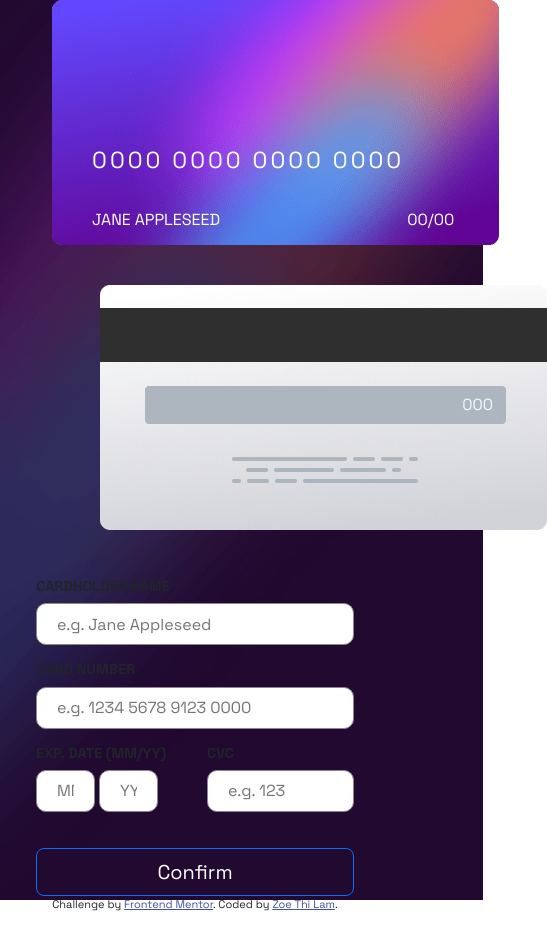
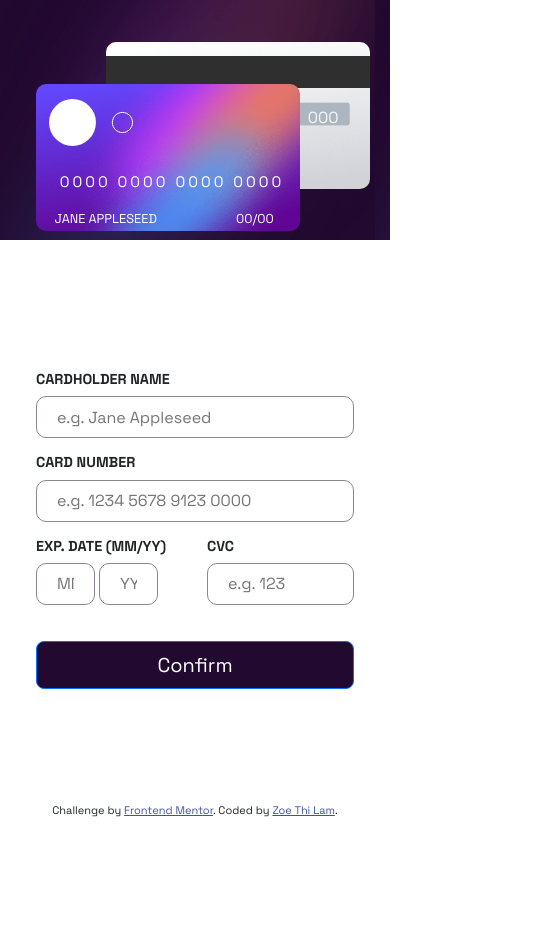
Before and after one commit to zoetlam/interactive-card-details-form, a plain HTML site: page index.html in a window 390 px wide. Shown: the whole page, 547 px wide, since content can reach past the window. Drawn offline with nearby package versions, Linux system fonts and the light colour scheme.

Commit message:
Style Responsive

```diff
--- a/css/styles.css
+++ b/css/styles.css
@@ -1,4 +1,4 @@
-.attribution { font-size: 11px; text-align: center; }
+.attribution { font-size: 11px; text-align: center;}
 .attribution a { color: hsl(228, 45%, 44%); }
 
 /* font-family: 'Space Grotesk', sans-serif; */
@@ -23,18 +23,27 @@ main{
     margin-top: 5px;
     font-size: 0.8rem;
 }
-.card{
+.cards{
+    margin: 0 auto;
     color: white;
     border: none;
 }
+.front-card-wrap, .back-card-wrap{
+    height: 245px;
+    width: 440px;
+}
+#front-card, #back-card{
+    height: 100%;
+    width: 100%;
+    border-radius: 10px;
+    position: relative;
+}
 #front-card{
     background-image: url(../assets/images/bg-card-front.png);
-    height: 245px;
-    width: 447px;
-    position: relative;
     margin-left: 5%;
+    background-size: cover;
 }
-#front-card h3, #front-card #name, #front-card .cvc , #back-card h6 {
+#front-card h3, #front-card #name, #front-card .cvc , #back-card h6, .card-logo {
     position: absolute;
 }
 #front-card h3{
@@ -52,15 +61,17 @@ main{
 .cvc{
     right: 10%;
 }
+.card-logo{
+    top: 10%;
+    left: 5%;
+}
 #back-card{
     margin-top: 40px;
     margin-left: 20%;
     background-image: url(../assets/images/bg-card-back.png);
     background-repeat: no-repeat;
-    height: 245px;
-    width: 447px;
+    background-size: cover;
     color: aliceblue;
-    position: relative;
     box-shadow: 10px black;
 }
 #back-card h6{
@@ -90,3 +101,55 @@ input{
     width: 100%;
     background-color: hsl(278, 68%, 11%);
 }
+
+#success h2{
+    margin: 7% auto 3%;
+    letter-spacing: 5px;
+}
+#success p{
+    color: hsl(279, 6%, 55%);
+}
+
+@media screen and (max-width: 767px){
+    body{
+        background-image: url(../assets/images/bg-main-mobile.png);
+        background-repeat:repeat-x;
+    }
+    .cards{
+        height: 200px;
+        width: 100%;
+        margin: 0 auto;
+        margin-bottom: 10px;
+    }
+    #front-card, #back-card{
+        margin-top: 0;
+        height: 100%;
+        width: 100%;
+        border-radius: 10px;
+        margin-left: 0;
+    }
+    .front-card-wrap, .back-card-wrap{
+        position: absolute;
+        font-size: 80%;
+        height: 147px;
+        width: 264px;
+    }
+    .front-card-wrap h3{
+        font-size: 0.95rem;
+        left: 7%;
+    }
+
+    .front-card-wrap{
+        z-index: 1;
+        top: 10%;
+
+    }
+    .back-card-wrap{
+        top: 5%;
+        margin-left: 18%;
+    }
+
+    #name{
+        left: 7%;
+    }
+}
--- a/index.html
+++ b/index.html
@@ -19,14 +19,19 @@
 <body class="">
   <main class="container page-hero d-flex align-items-center">
     <div class="row align-items-center mx-auto container-fluid">
-      <section class="col-lg-6 card bg-transparent">
+      <section class="col-lg-6 cards bg-transparent">
+        <div class="front-card-wrap">
           <div id="front-card" class="">
+              <img src="assets/images/card-logo.svg" alt="card-logo" class="card-logo">
               <h3 class="card-num">0000 0000 0000 0000</h3>
               <span id="name" class="text-uppercase">Jane Appleseed</span>
               <span class="cvc"><span class="f-month">00</span>/<span class="f-year">00</span></span>
           </div>
+        </div>
+        <div class="back-card-wrap">
           <div id="back-card">
             <h6 class="b-cvc">000</h6>
+          </div>
         </div>
       </section>
 
@@ -62,9 +67,9 @@
 
       </section>
           <!-- Completed state start -->
-      <section id ="success" class="mx-auto col-lg-4 invisible">
+      <section id ="success" class="mx-auto col-lg-4  align-content-center text-center invisible">
         <img src="assets/images/icon-complete.svg" alt="check-icon">
-        <h1>Thank you!</h1>
+        <h2 class="text-uppercase">Thank you!</h2>
         <p>We've added your card details</p>
         <a class="btn btn-primary btn-lg btn-block" onclick="reload()">Continue</a>
       </section>
--- a/js/scripts.js
+++ b/js/scripts.js
@@ -153,6 +153,9 @@ function checkValid(){
     if (inputs[3].value < 23 || inputs[3].value == 0){
         date.lastElementChild.innerText = 'Sorry year must greater than 23';
     }
+    if ((!checkNumberWithoutSpace(inputs[2].value))||(!checkNumberWithoutSpace(inputs[3].value))){
+        date.lastElementChild.innerText = 'Wrong format, numbers only';
+    }
     if ((inputs[0].value === '') &&
         (inputs[1].value === '') &&
         (inputs[2].value === '') &&
```
Lines whose indentation alone changed are shown as unchanged.
